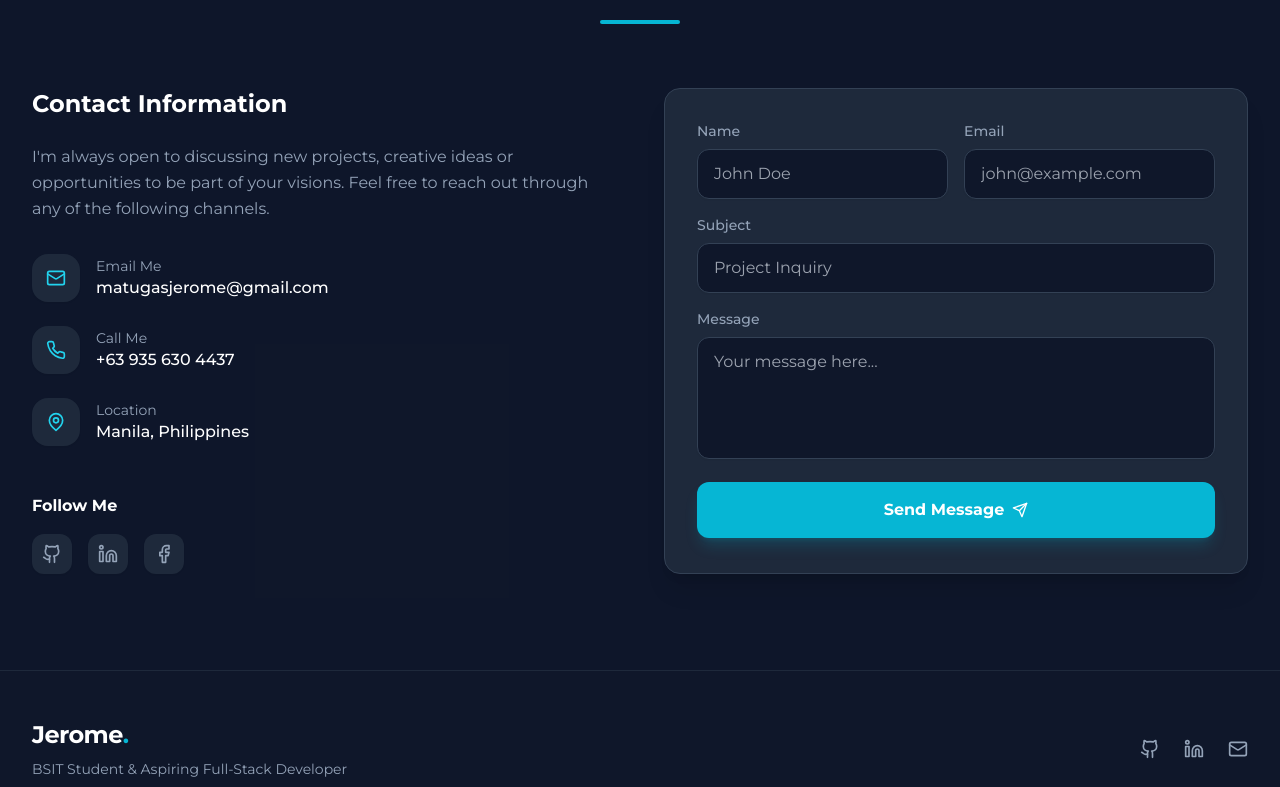
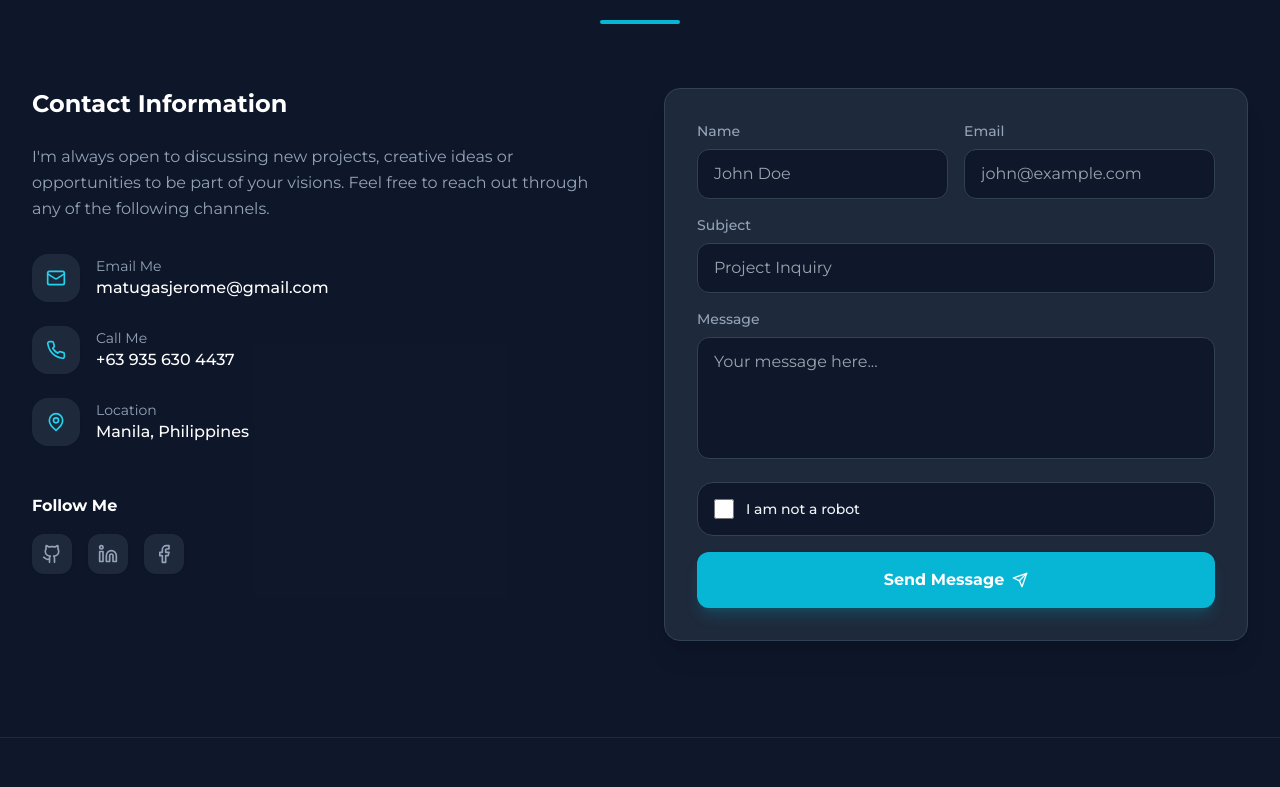
Before and after one commit to jeromeone10/Jerome-Portfolio, a React (Vite) app: page / in a window 1280 px wide. Shown: the part 3213-4000 px from the top of the page. Built offline with nearby package versions, Linux system fonts and the light colour scheme.

Commit message:
add recaptcha

```diff
--- a/src/components/Contact.jsx
+++ b/src/components/Contact.jsx
@@ -9,8 +9,11 @@ const Contact = () => {
     name: '',
     email: '',
     subject: '',
-    message: ''
+    message: '',
+    botField: ''
   });
+  const [isHuman, setIsHuman] = useState(false);
+  const [captchaError, setCaptchaError] = useState('');
   const [isSubmitting, setIsSubmitting] = useState(false);
   const [submitStatus, setSubmitStatus] = useState(null); // 'success' | 'error' | null
 
@@ -20,6 +23,19 @@ const Contact = () => {
     setSubmitStatus(null);
 
     try {
+      if (!isHuman) {
+        setCaptchaError(t('contact.form.robotError'));
+        setIsSubmitting(false);
+        return;
+      }
+
+      if (formData.botField) {
+        setSubmitStatus('error');
+        setCaptchaError(t('contact.form.botDetected'));
+        setIsSubmitting(false);
+        return;
+      }
+
       // Using Web3Forms for production (Works on Vercel and all devices)
       // Get your Access Key from https://web3forms.com/
       const response = await fetch('https://api.web3forms.com/submit', {
@@ -40,7 +56,9 @@ const Contact = () => {
       if (data.success) {
         console.log('Form submitted successfully:', data);
         setSubmitStatus('success');
-        setFormData({ name: '', email: '', subject: '', message: '' });
+        setFormData({ name: '', email: '', subject: '', message: '', botField: '' });
+        setIsHuman(false);
+        setCaptchaError('');
         // Clear success message after 5 seconds
         setTimeout(() => setSubmitStatus(null), 5000);
       } else {
@@ -207,6 +225,40 @@ const Contact = () => {
                 ></textarea>
               </div>
 
+              <input
+                type="text"
+                name="botField"
+                value={formData.botField}
+                onChange={handleChange}
+                autoComplete="off"
+                className="hidden"
+                tabIndex={-1}
+              />
+
+              <div className="flex items-center gap-3 rounded-2xl border border-slate-200 dark:border-slate-700 bg-slate-100 dark:bg-slate-900 p-4">
+                <input
+                  id="notRobot"
+                  type="checkbox"
+                  checked={isHuman}
+                  onChange={(e) => {
+                    setIsHuman(e.target.checked);
+                    if (e.target.checked) {
+                      setCaptchaError('');
+                    }
+                  }}
+                  className="h-5 w-5 rounded border-slate-300 text-cyan-600 focus:ring-cyan-500"
+                />
+                <label htmlFor="notRobot" className="text-sm font-medium text-slate-900 dark:text-slate-100">
+                  {t('contact.form.notRobot')}
+                </label>
+              </div>
+
+              {captchaError && (
+                <div className="text-sm text-red-600 dark:text-red-400">
+                  {captchaError}
+                </div>
+              )}
+
               {submitStatus === 'success' && (
                 <motion.div
                   initial={{ opacity: 0, y: 10 }}
--- a/src/i18n.js
+++ b/src/i18n.js
@@ -80,6 +80,9 @@ const resources = {
           },
           send: 'Send Message',
           sending: 'Sending...',
+          notRobot: 'I am not a robot',
+          robotError: 'Please confirm you are not a robot.',
+          botDetected: 'Bot activity detected. Please try again.',
           success: 'Message sent successfully!',
           error: 'Something went wrong. Please try again.'
         }
@@ -168,6 +171,9 @@ const resources = {
           },
           send: 'Ipadala ang Mensahe',
           sending: 'Ipinapadala...',
+          notRobot: 'Hindi ako robot',
+          robotError: 'Mangyaring kumpirmahin na hindi ka robot.',
+          botDetected: 'May nakita na aktibidad ng bot. Pakisubukang muli.',
           success: 'Matagumpay na naipadala ang mensahe!',
           error: 'May nagkamali. Pakisubukang muli.'
         }
```
